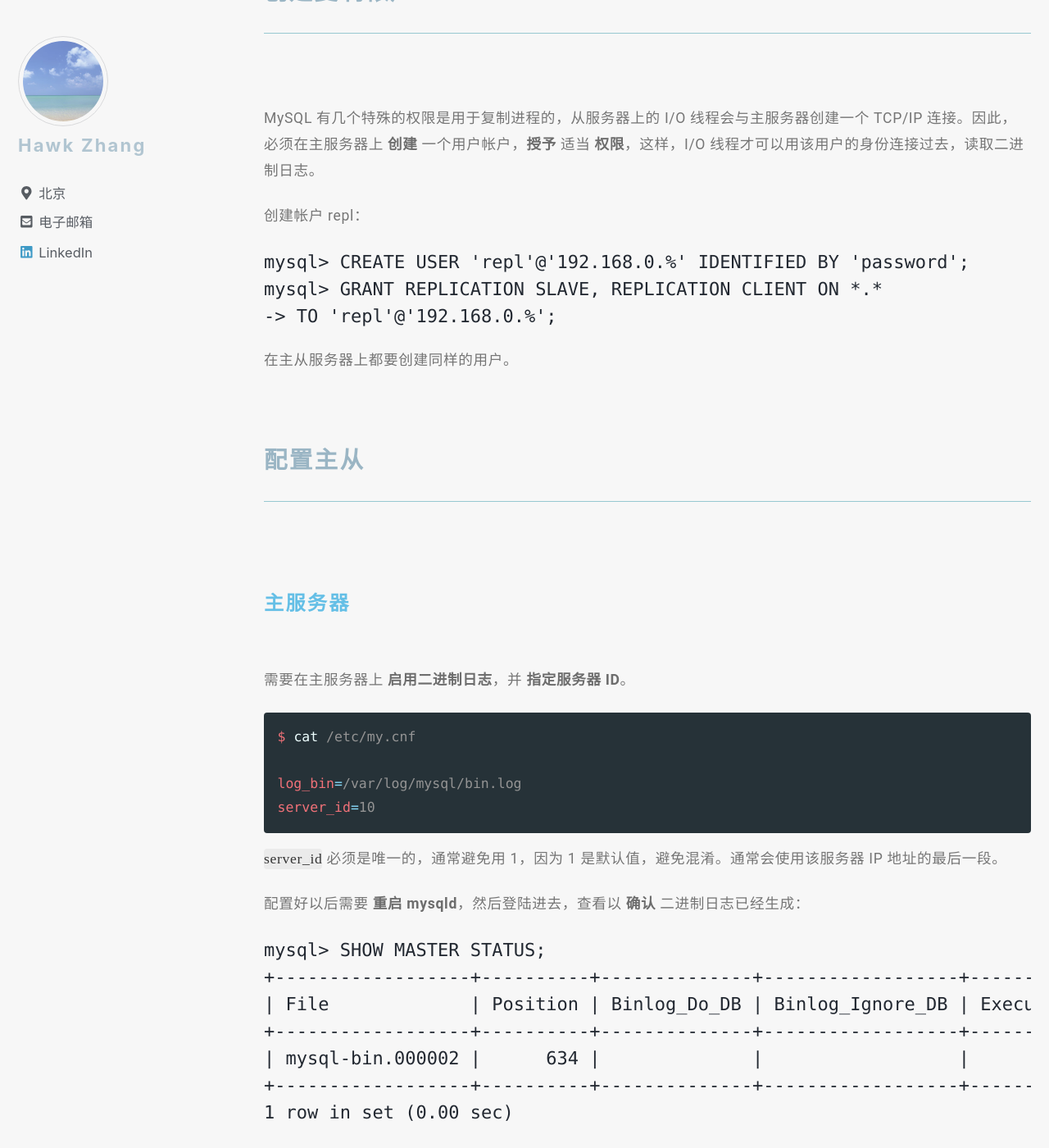
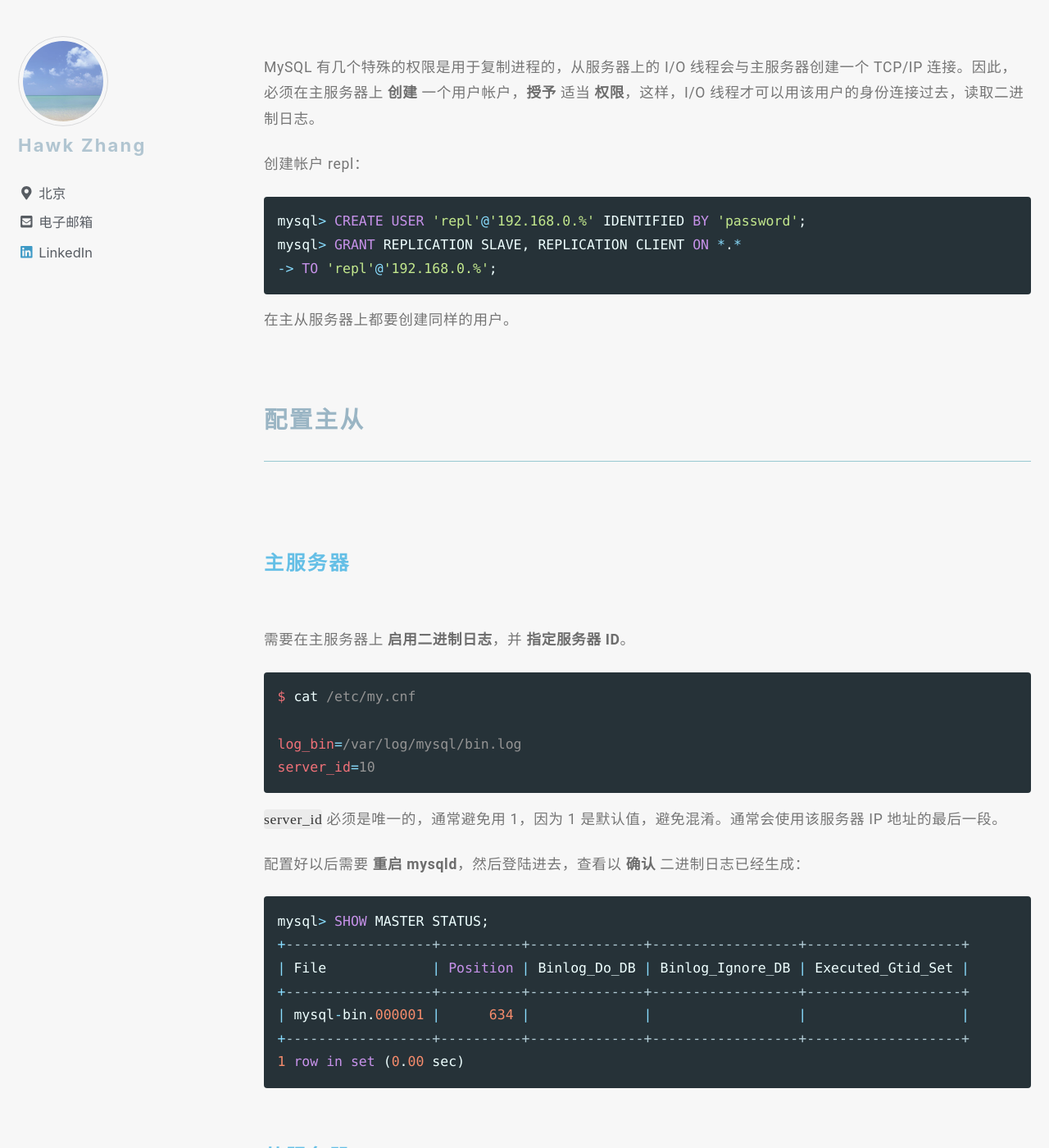
Before and after one commit to narru888/linotes_note, a Jekyll site: the page built from _posts/mysql/2016-03-01-master.slave.md, in a window 1280 px wide and 1400 px high, scrolled down 7085 px. Shown: the whole window at 82% size. Built offline with Jekyll 4.4.1, drawn with Linux system fonts in a browser that asks for light colours; nearby versions of some CDN libraries; a script that is not in the unit is left out; comment, search, counter and statistics services are not loaded; some of the changed text lies outside the part shown.

Commit message:
update on 2018-08-10 16:40:01 CST

````diff
--- a/_posts/mysql/2016-03-01-master.slave.md
+++ b/_posts/mysql/2016-03-01-master.slave.md
@@ -177,7 +177,7 @@
 1. 在每个服务器上配置复制的帐户
 2. 配置主从服务器
 3. 从服务器连接到主服务器进行复制
-{: .notice--info}
+
 
 这是在假设默认配置就能满足工作的基础上的，事实也是如此。新安装了主从服务器时，它们拥有相同的数据，即默认的 mysql 数据库。
 
@@ -192,7 +192,7 @@
 
 创建帐户 repl：
 
-```mysql
+```sql
 mysql> CREATE USER 'repl'@'192.168.0.%' IDENTIFIED BY 'password';
 mysql> GRANT REPLICATION SLAVE, REPLICATION CLIENT ON *.*
 -> TO 'repl'@'192.168.0.%';
@@ -226,12 +226,12 @@
 
 配置好以后需要 **重启 mysqld**，然后登陆进去，查看以 **确认** 二进制日志已经生成：
 
-```mysql
+```sql
 mysql> SHOW MASTER STATUS;
 +------------------+----------+--------------+------------------+-------------------+
 | File             | Position | Binlog_Do_DB | Binlog_Ignore_DB | Executed_Gtid_Set |
 +------------------+----------+--------------+------------------+-------------------+
-| mysql-bin.000002 |      634 |              |                  |                   |
+| mysql-bin.000001 |      634 |              |                  |                   |
 +------------------+----------+--------------+------------------+-------------------+
 1 row in set (0.00 sec)
 ```
@@ -266,14 +266,20 @@
 
 此时不要使用配置文件来做，而需要使用 `CHANGE MASTER TO` 语句，它会覆盖配置文件中对应的设置。
 
-运行以下命令，启动复制：
+运行以下命令，**启动复制**：
 
-```mysql
+```sql
 mysql> CHANGE MASTER TO MASTER_HOST='server1',
     -> MASTER_USER='repl',
     -> MASTER_PASSWORD='password',
-    -> MASTER_LOG_FILE='mysql-bin.000002',
+    -> MASTER_LOG_FILE='mysql-bin.000001',
     -> MASTER_LOG_POS=0;
 ```
 
 `server1` 为主服务器的主机名
+
+`MASTER_LOG_POS=0` 因为这是日志的开头
+
+运行以上命令以后，就可以 **查看从服务器的状态** 了，从而确认配置是否正确：
+
+```sql
````
